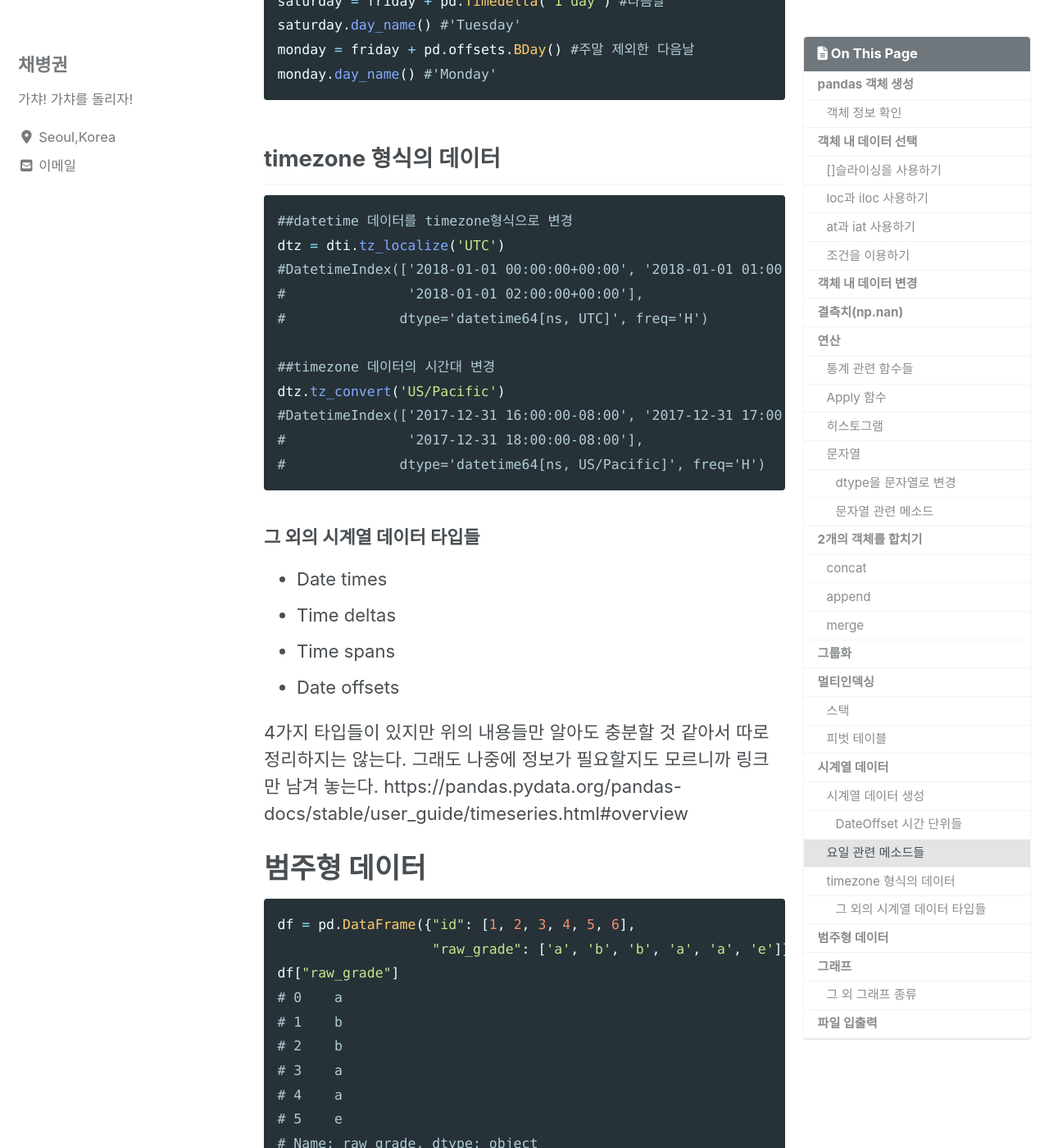
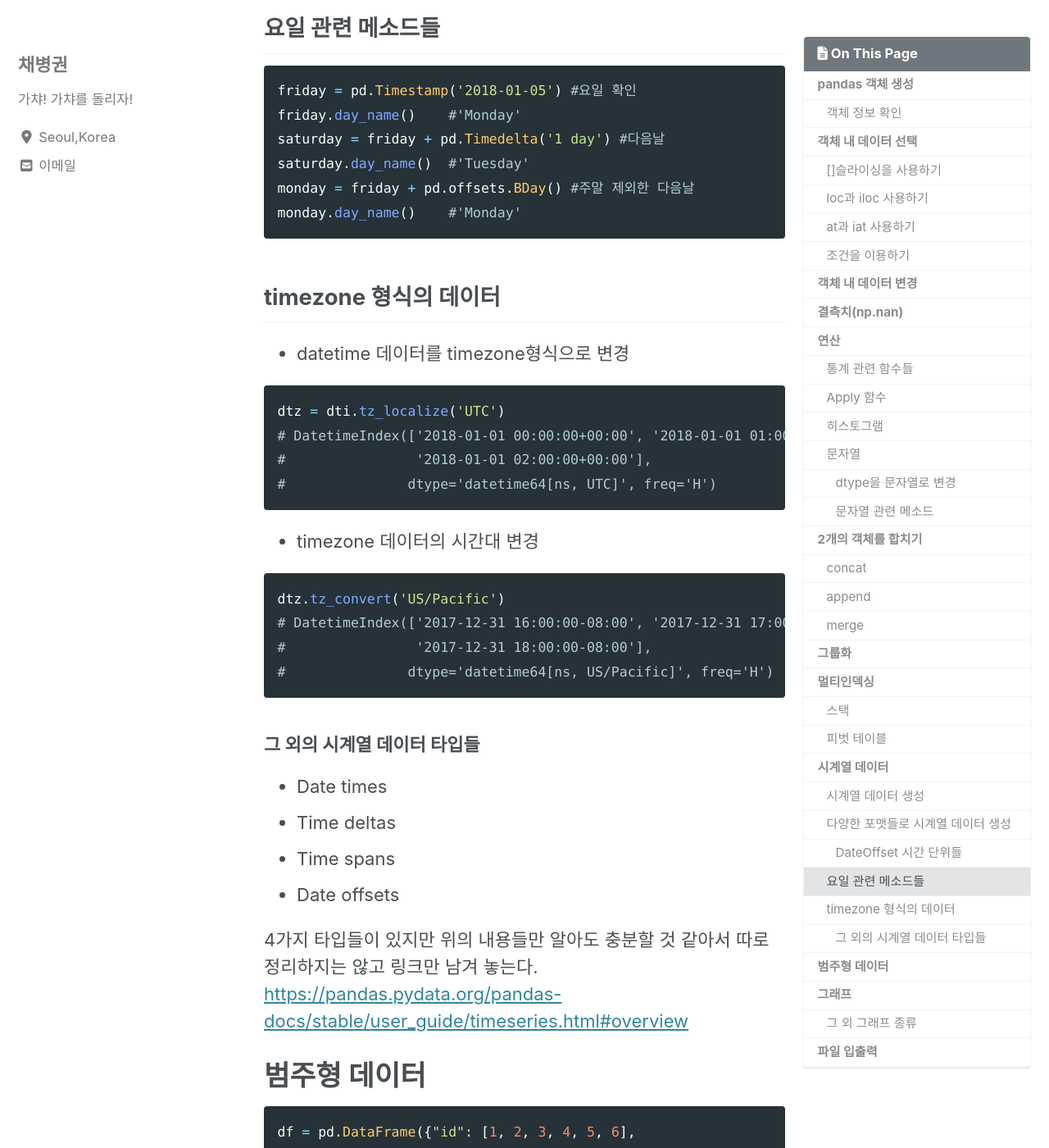
Before and after one commit to ByeongGwonChae/mynotebook, a Jekyll site: the page built from _posts/2020-02-29-pandas기초.md, in a window 1280 px wide and 1400 px high, scrolled down 14195 px. Shown: the whole window at 82% size. Built offline with Jekyll 4.4.1, drawn with Linux system fonts in a browser that asks for light colours; cached includes are drawn as plain includes; nearby versions of some CDN libraries; some of the changed text lies outside the part shown.

Commit message:
Update 2020-02-29-pandas기초.md

```diff
--- a/_posts/2020-02-29-pandas기초.md
+++ b/_posts/2020-02-29-pandas기초.md
@@ -372,19 +372,26 @@ pd.pivot_table(df, values='D', index=['A', 'B'], columns=['C'])
 
 # 시계열 데이터
 ## 시계열 데이터 생성
+- 다양한 포맷들로 시계열 데이터 생성
+-
 ~~~ python
-#다양한 포맷들로 시계열 데이터 생성
 import datetime
 dti = pd.to_datetime(['1/1/2018', np.datetime64('2018-01-01'), datetime.datetime(2018, 1, 1)])
 #DatetimeIndex(['2018-01-01', '2018-01-01', '2018-01-01'], dtype='datetime64[ns]', freq=None)
+~~~
 
-#시계열 데이터 범위 생성
+- 시계열 데이터 범위 생성
+
+~~~ python
 dti = pd.date_range('2018-01-01', periods=3, freq='H')
 #DatetimeIndex(['2018-01-01 00:00:00', '2018-01-01 01:00:00',
 #               '2018-01-01 02:00:00'],
 #              dtype='datetime64[ns]', freq='H')
+~~~
 
-#시간 단위 변경 및 각 항목에 함수 적용
+- 시간 단위 변경 및 각 항목에 함수 적용
+
+~~~ python
 ts = pd.Series(range(len(dti)), index=dti)
 ts.resample('2H').mean()
 #2018-01-01 00:00:00    1
@@ -407,25 +414,29 @@ freq='S' 나 resample('1T') 등에서 사용되는 문자들을 DateOffset이라
 ## 요일 관련 메소드들
 ~~~ python
 friday = pd.Timestamp('2018-01-05') #요일 확인
-friday.day_name() #'Monday'
+friday.day_name()    #'Monday'
 saturday = friday + pd.Timedelta('1 day') #다음날
-saturday.day_name() #'Tuesday'
+saturday.day_name()  #'Tuesday'
 monday = friday + pd.offsets.BDay() #주말 제외한 다음날
-monday.day_name() #'Monday'
+monday.day_name()    #'Monday'
 ~~~
 ## timezone 형식의 데이터
+- datetime 데이터를 timezone형식으로 변경
+
 ~~~ python
-##datetime 데이터를 timezone형식으로 변경
 dtz = dti.tz_localize('UTC')
-#DatetimeIndex(['2018-01-01 00:00:00+00:00', '2018-01-01 01:00:00+00:00',
-#               '2018-01-01 02:00:00+00:00'],
-#              dtype='datetime64[ns, UTC]', freq='H')
+# DatetimeIndex(['2018-01-01 00:00:00+00:00', '2018-01-01 01:00:00+00:00',
+#                '2018-01-01 02:00:00+00:00'],
+#               dtype='datetime64[ns, UTC]', freq='H')
+~~~
 
-##timezone 데이터의 시간대 변경
+- timezone 데이터의 시간대 변경
+
+~~~ python
 dtz.tz_convert('US/Pacific')
-#DatetimeIndex(['2017-12-31 16:00:00-08:00', '2017-12-31 17:00:00-08:00',
-#               '2017-12-31 18:00:00-08:00'],
-#              dtype='datetime64[ns, US/Pacific]', freq='H')
+# DatetimeIndex(['2017-12-31 16:00:00-08:00', '2017-12-31 17:00:00-08:00',
+#                '2017-12-31 18:00:00-08:00'],
+#               dtype='datetime64[ns, US/Pacific]', freq='H')
 ~~~
 ### 그 외의 시계열 데이터 타입들
 - Date times
@@ -433,9 +444,8 @@ dtz.tz_convert('US/Pacific')
 - Time spans
 - Date offsets
 
-4가지 타입들이 있지만 위의 내용들만 알아도 충분할 것 같아서 따로 정리하지는 않는다.
-그래도 나중에 정보가 필요할지도 모르니까 링크만 남겨 놓는다.
-https://pandas.pydata.org/pandas-docs/stable/user_guide/timeseries.html#overview
+4가지 타입들이 있지만 위의 내용들만 알아도 충분할 것 같아서 따로 정리하지는 않고 링크만 남겨 놓는다.
+<https://pandas.pydata.org/pandas-docs/stable/user_guide/timeseries.html#overview>
 
 # 범주형 데이터
 ~~~ python
```
